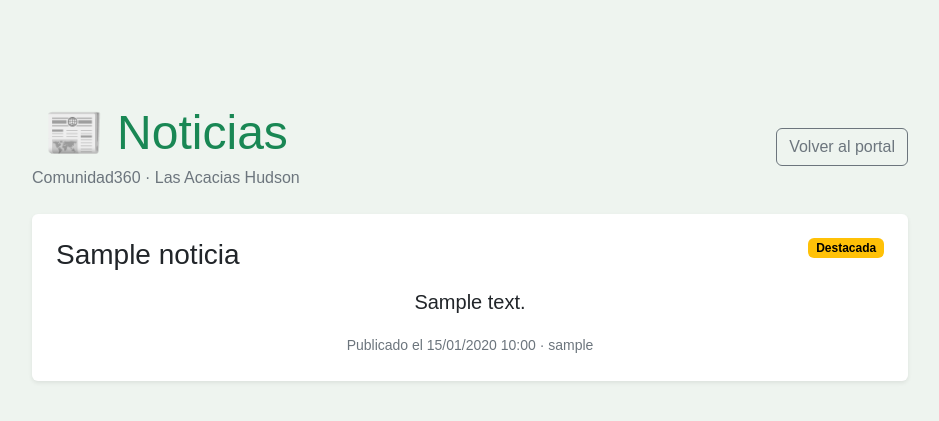
After one commit to rodrigocesantiago-arg/LasAcaciasHudson, a Django app: page /noticias/ in a window 1280 px wide. The commit adds this page. Shown: the top 421 px of the page, without its empty margins (170-1109 px from the left). Run offline with Django 5.2, Linux system fonts and the light colour scheme; a user stored in the database is signed in; tables that the repository leaves empty hold one stand-in row (values such as "Sample post").

Commit message:
Mejora del modulo de noticias

```diff
--- /dev/null
+++ b/backend/core/templates/core/noticias.html
@@ -0,0 +1,98 @@
+{% load static %}
+
+<!DOCTYPE html>
+<html lang="es">
+
+<head>
+    <meta charset="UTF-8">
+    <meta name="viewport" content="width=device-width, initial-scale=1.0">
+
+    <title>Noticias - Comunidad360</title>
+
+    <link
+        href="https://cdn.jsdelivr.net/npm/bootstrap@5.3.7/dist/css/bootstrap.min.css"
+        rel="stylesheet"
+    >
+
+    <link
+        rel="stylesheet"
+        href="{% static 'core/css/styles.css' %}"
+    >
+</head>
+
+<body>
+
+<div class="container py-4">
+
+    <div class="d-flex justify-content-between align-items-center mb-4">
+
+        <div>
+            <h1 class="text-success mb-1">
+                📰 Noticias
+            </h1>
+
+            <div class="text-secondary">
+                Comunidad360 · Las Acacias Hudson
+            </div>
+        </div>
+
+        <a
+            href="{% url 'portal' %}"
+            class="btn btn-outline-secondary"
+        >
+            Volver al portal
+        </a>
+
+    </div>
+
+
+    {% for noticia in noticias %}
+
+        <div class="card shadow-sm border-0 mb-3">
+
+            <div class="card-body p-4">
+
+                <div class="d-flex justify-content-between align-items-start mb-2">
+
+                    <h3 class="mb-0">
+                        {{ noticia.titulo }}
+                    </h3>
+
+                    {% if noticia.destacada %}
+                        <span class="badge text-bg-warning">
+                            Destacada
+                        </span>
+                    {% endif %}
+
+                </div>
+
+                <p class="mt-3">
+                    {{ noticia.contenido }}
+                </p>
+
+                <small class="text-secondary">
+                    Publicado el
+                    {{ noticia.fecha_publicacion|date:"d/m/Y H:i" }}
+
+                    {% if noticia.autor %}
+                        · {{ noticia.autor.username }}
+                    {% endif %}
+                </small>
+
+            </div>
+
+        </div>
+
+    {% empty %}
+
+        <div class="alert alert-info">
+            No hay noticias publicadas.
+        </div>
+
+    {% endfor %}
+
+</div>
+
+</body>
+
+</html>
--- a/backend/core/urls.py
+++ b/backend/core/urls.py
@@ -6,5 +6,6 @@ urlpatterns = [
     path("", views.home, name="home"),
     path("login/", views.login_view, name="login"),
     path("portal/", views.portal, name="portal"),
+    path("noticias/", views.noticias_view, name="noticias"),
     path("logout/", views.logout_view, name="logout"),
 ]
--- a/backend/core/views.py
+++ b/backend/core/views.py
@@ -41,7 +41,7 @@ def portal(request):
         activa=True
     ).order_by(
         "-fecha_publicacion"
-    )
+    )[:3]
 
     return render(
         request,
@@ -53,6 +53,23 @@ def portal(request):
     )
 
 
+def noticias_view(request):
+    if not request.user.is_authenticated:
+        return redirect("home")
+
+    noticias = Noticia.objects.filter(
+        activa=True
+    ).order_by(
+        "-fecha_publicacion"
+    )
+
+    return render(
+        request,
+        "core/noticias.html",
+        {"noticias": noticias}
+    )
+
+
 def logout_view(request):
     logout(request)
     return redirect("home")
```
Also changed, not shown: backend/core/templates/core/portal.html (+23 -32 lines).
